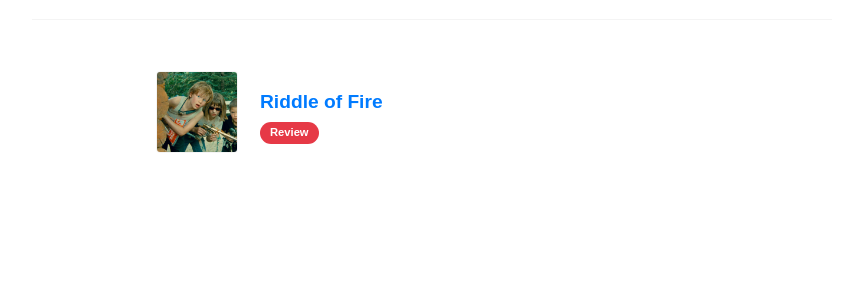
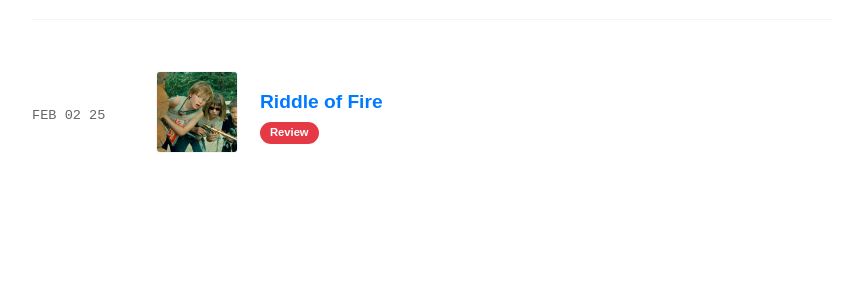
Before and after one commit to Slowburn-Movies/slowburn-movies.github.io, a Jekyll site: the page built from index.md, in a window 1280 px wide. Shown: the part 482-782 px from the top of the page, without its empty margins (208-1072 px from the left). Built offline with Jekyll 4.4.1, drawn with Linux system fonts in a browser that asks for light colours.

Commit message:
Update index.md

```diff
--- a/index.md
+++ b/index.md
@@ -25,7 +25,7 @@ layout: default
   {% for post in site.posts offset: 3 limit: 7 %}
     {% unless post.hidden %}
       <li class="archive-item">
-        <div class="archive-date"><!--{{ post.date | date: "%b %d %y" }}--></div>
+        <div class="archive-date">{{ post.date | date: "%b %d %y" }}</div>
         <div class="archive-image">
           <a href="{{ post.url | relative_url }}">
             {% if post.image %}<img src="{{ post.image | relative_url }}" class="archive-thumb" alt="{{ post.image_alt }}">
```
